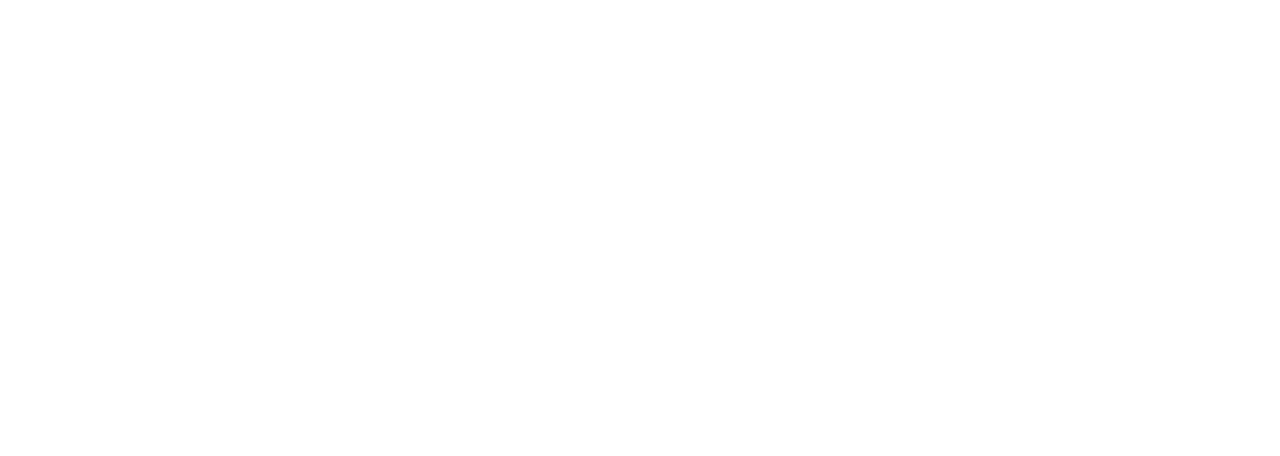
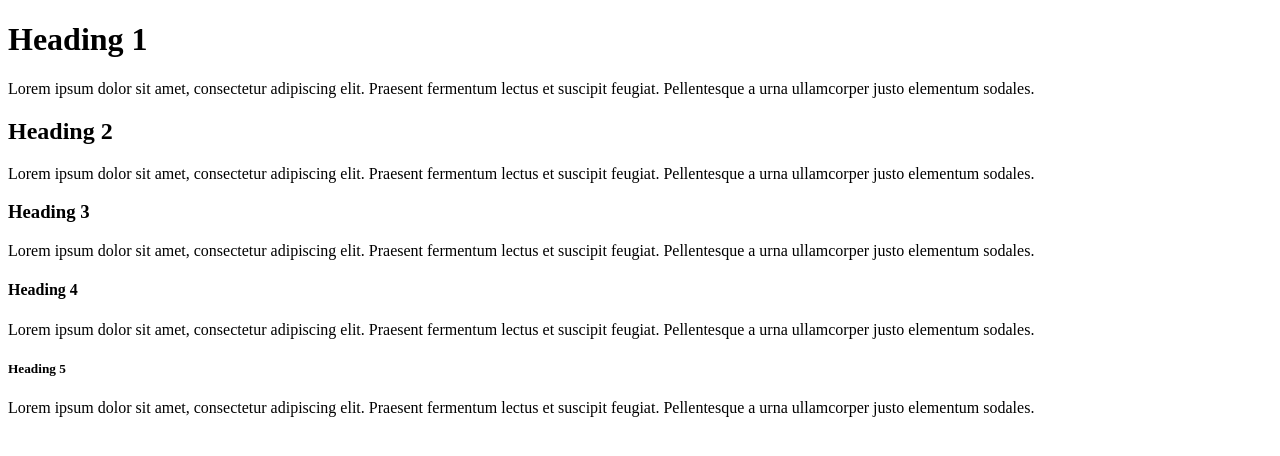
Before and after one commit to AleksandraPe/F21_HTML_Day1_Petrovic_Delgado, a plain HTML site: page index.html in a window 1280 px wide. Drawn offline with Linux system fonts and the light colour scheme.

Commit message:
headings and paragraphs

```diff
--- a/index.html
+++ b/index.html
@@ -4,6 +4,15 @@
         <title>Exercise 1</title>
 </head>
 <body>
-
+    <h1>Heading 1</h1>
+        <p>Lorem ipsum dolor sit amet, consectetur adipiscing elit. Praesent fermentum lectus et suscipit feugiat. Pellentesque a urna ullamcorper justo elementum sodales.</p>
+    <h2>Heading 2</h2>
+        <p>Lorem ipsum dolor sit amet, consectetur adipiscing elit. Praesent fermentum lectus et suscipit feugiat. Pellentesque a urna ullamcorper justo elementum sodales.</p>
+    <h3>Heading 3</h3>
+        <p>Lorem ipsum dolor sit amet, consectetur adipiscing elit. Praesent fermentum lectus et suscipit feugiat. Pellentesque a urna ullamcorper justo elementum sodales.</p>
+    <h4>Heading 4</h4>
+        <p>Lorem ipsum dolor sit amet, consectetur adipiscing elit. Praesent fermentum lectus et suscipit feugiat. Pellentesque a urna ullamcorper justo elementum sodales.</p>
+    <h5>Heading 5</h5>
+        <p>Lorem ipsum dolor sit amet, consectetur adipiscing elit. Praesent fermentum lectus et suscipit feugiat. Pellentesque a urna ullamcorper justo elementum sodales.</p>
 </body>
 </html>
```
